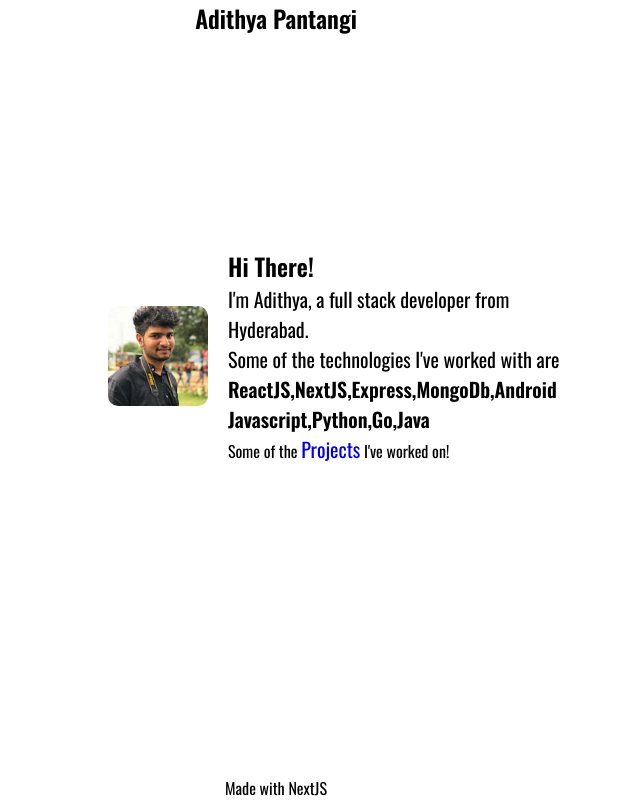
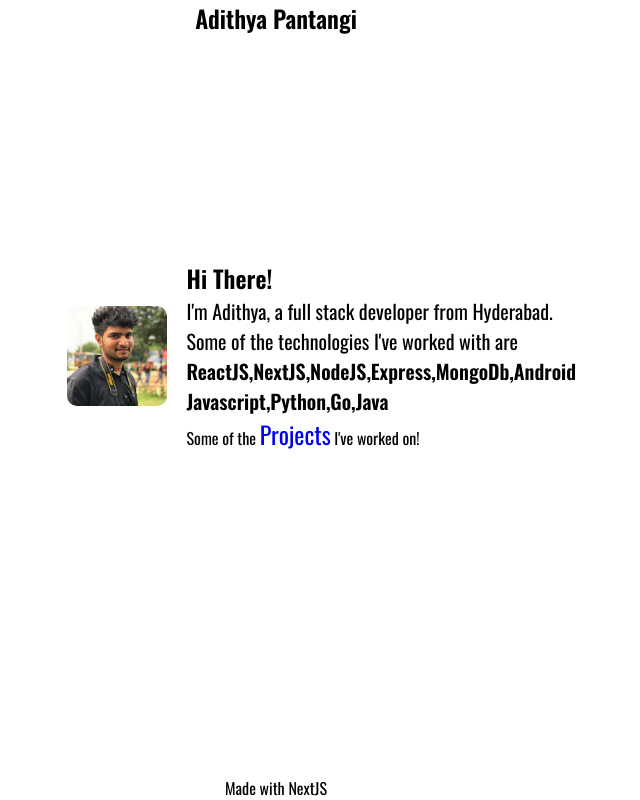
Before and after one commit to Adi343/adithya, a Next.js app: page / in a window 1280 px wide. Shown: the whole page, without its empty margins (364-1004 px from the left). Built offline with nearby package versions, Linux system fonts and the light colour scheme.

Commit message:
Added NodeJS and updated Projects font size

```diff
--- a/pages/index.js
+++ b/pages/index.js
@@ -84,7 +84,7 @@ export default function Home() {
 
             <span
               style={{ fontSize: "1.25rem", fontWeight: "600" }}
-            >{`ReactJS,NextJS,Express,MongoDb,Android`}</span>
+            >{`ReactJS,NextJS,NodeJS,Express,MongoDb,Android`}</span>
             <span
               style={{ fontSize: "1.25rem", fontWeight: "600" }}
             >{`Javascript,Python,Go,Java`}</span>
--- a/styles/globals.css
+++ b/styles/globals.css
@@ -43,7 +43,7 @@ a {
 }
 
 .linkStyle {
-  font-size: 1.25rem;
+  font-size: 1.5rem;
   color: #0000ee;
 }
 
```
